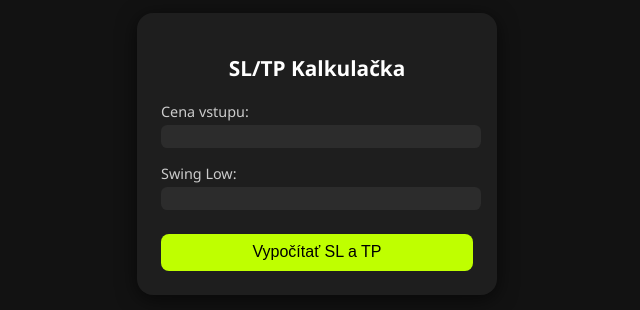
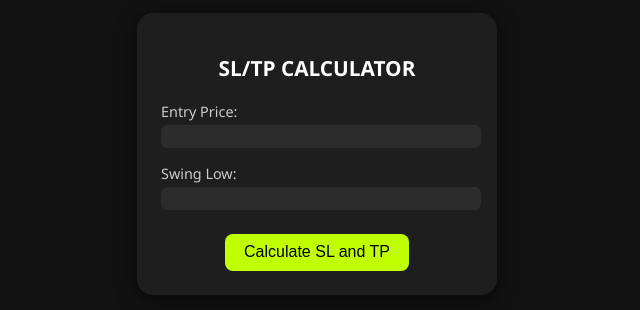
Before and after one commit to anonyfamouz/sl_tp_calc, a plain HTML site: page index.html in a window 1280 px wide. Shown: the part 246-556 px from the top of the page, without its empty margins (323-963 px from the left). Drawn offline with Linux system fonts and the light colour scheme.

Commit message:
Update index.html

```diff
--- a/index.html
+++ b/index.html
@@ -1,9 +1,9 @@
 <!DOCTYPE html>
-<html lang="sk">
+<html lang="en">
 <head>
   <meta charset="UTF-8" />
   <meta name="viewport" content="width=device-width, initial-scale=1.0" />
-  <title>SL/TP Kalkulačka</title>
+  <title>SL/TP Calculator</title>
   <style>
     body {
       font-family: 'Segoe UI', Tahoma, Geneva, Verdana, sans-serif;
@@ -30,6 +30,7 @@
       margin-bottom: 1.2rem;
       font-size: 1.3rem;
       color: #ffffff;
+      text-transform: uppercase;
     }
     label {
       margin-top: 1rem;
@@ -61,8 +62,7 @@
     }
     button {
       margin-top: 1.5rem;
-      width: 100%;
-      padding: 0.6rem;
+      padding: 0.6rem 1.2rem;
       font-size: 1rem;
       background-color: #bfff00;
       color: #000;
@@ -70,6 +70,9 @@
       border-radius: 0.5rem;
       cursor: pointer;
       transition: background-color 0.3s ease;
+      display: block;
+      margin-left: auto;
+      margin-right: auto;
     }
     button:hover {
       background-color: #a4e400;
@@ -97,20 +100,20 @@
 </head>
 <body>
   <div class="container">
-    <h2>SL/TP Kalkulačka</h2>
+    <h2>SL/TP Calculator</h2>
 
-    <label for="entryPrice">Cena vstupu:</label>
+    <label for="entryPrice">Entry Price:</label>
     <input type="number" id="entryPrice" step="any" />
 
     <label for="swingLow">Swing Low:</label>
     <input type="number" id="swingLow" step="any" />
 
-    <button onclick="calculate()">Vypočítať SL a TP</button>
+    <button onclick="calculate()">Calculate SL and TP</button>
 
     <div class="result" id="result" style="display: none">
       <p><strong>Stop-Loss (SL):</strong> <span id="sl"></span></p>
       <p><strong>Take-Profit (TP):</strong> <span id="tp"></span></p>
-      <p><em>Pomer riziko : zisk = 1 : 2</em></p>
+      <p><em>Risk to reward ratio = 1 : 2</em></p>
     </div>
   </div>
 
@@ -118,14 +121,14 @@
     function calculate() {
       const entry = document.getElementById('entryPrice').value;
       const low = document.getElementById('swingLow').value;
-      console.log("Vstupná cena:", entry);
+      console.log("Entry Price:", entry);
       console.log("Swing Low:", low);
 
       const entryPrice = parseFloat(entry);
       const swingLow = parseFloat(low);
 
       if (isNaN(entryPrice) || isNaN(swingLow)) {
-        alert("Prosím, zadaj platné číselné hodnoty.");
+        alert("Please enter valid numerical values.");
         return;
       }
 
```
